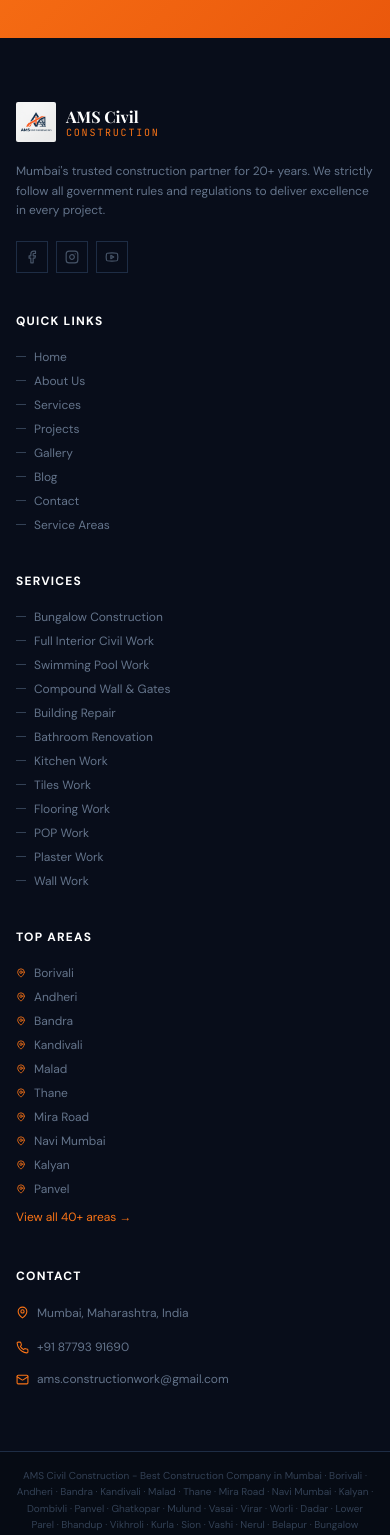
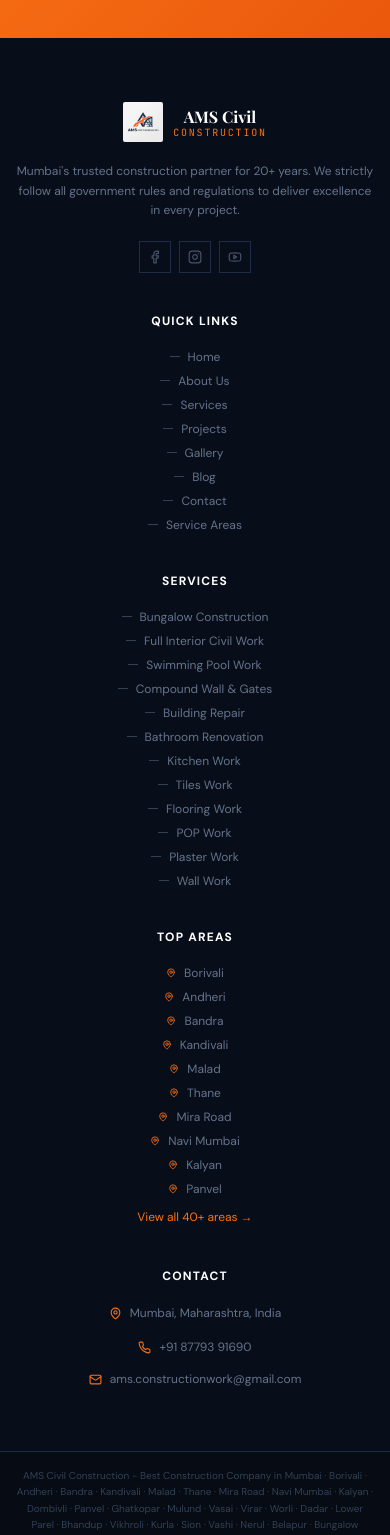
Before and after one commit to nitesh7488/AMS-civil-work, a Next.js app: page / in a window 390 px wide. Shown: the part 7120-8655 px from the top of the page. Built offline with nearby package versions, Linux system fonts and the light colour scheme; no server answers; the database is empty.

Commit message:
style: center footer content and lists on mobile displays

```diff
--- a/src/components/layout/Footer.tsx
+++ b/src/components/layout/Footer.tsx
@@ -57,7 +57,7 @@ export default function Footer() {
       {/* CTA Banner */}
       <div style={{ background: 'linear-gradient(135deg, #F97316 0%, #EA580C 100%)' }} className="py-10">
         <div className="container-custom flex flex-col md:flex-row items-center justify-between gap-6">
-          <div>
+          <div className="text-center md:text-left">
             <h3 className="font-display text-white text-2xl font-bold">Ready to Start Your Project?</h3>
             <p className="text-white/70 text-sm mt-1">Free consultation from our expert team within 24 hours.</p>
           </div>
@@ -80,7 +80,7 @@ export default function Footer() {
         <div className="grid grid-cols-1 md:grid-cols-2 lg:grid-cols-5 gap-10">
 
           {/* Brand — spans 1 col */}
-          <div className="lg:col-span-1">
+          <div className="lg:col-span-1 text-center lg:text-left flex flex-col items-center lg:items-start">
             <Link href="/" className="flex items-center gap-2.5 mb-5">
               <div className="relative w-10 h-10 overflow-hidden rounded-sm">
                 <Image
@@ -110,9 +110,9 @@ export default function Footer() {
           </div>
 
           {/* Quick Links */}
-          <div>
+          <div className="text-center md:text-left">
             <h4 className="text-white font-semibold text-xs tracking-widest uppercase mb-5">Quick Links</h4>
-            <ul className="flex flex-col gap-2">
+            <ul className="flex flex-col gap-2 items-center md:items-start">
               {quickLinks.map(link => (
                 <li key={link.href}>
                   <Link href={link.href}
@@ -126,9 +126,9 @@ export default function Footer() {
           </div>
 
           {/* Services */}
-          <div>
+          <div className="text-center md:text-left">
             <h4 className="text-white font-semibold text-xs tracking-widest uppercase mb-5">Services</h4>
-            <ul className="flex flex-col gap-2">
+            <ul className="flex flex-col gap-2 items-center md:items-start">
               {serviceLinks.map(link => (
                 <li key={link.href}>
                   <Link href={link.href}
@@ -142,9 +142,9 @@ export default function Footer() {
           </div>
 
           {/* Top Areas — SEO backlinks */}
-          <div>
+          <div className="text-center md:text-left">
             <h4 className="text-white font-semibold text-xs tracking-widest uppercase mb-5">Top Areas</h4>
-            <ul className="flex flex-col gap-2">
+            <ul className="flex flex-col gap-2 items-center md:items-start">
               {areaLinks.map(link => (
                 <li key={link.href}>
                   <Link href={link.href}
@@ -161,11 +161,11 @@ export default function Footer() {
           </div>
 
           {/* Contact */}
-          <div>
+          <div className="text-center justify-center md:text-left">
             <h4 className="text-white font-semibold text-xs tracking-widest uppercase mb-5">Contact</h4>
-            <ul className="flex flex-col gap-4">
-              <li className="flex items-start gap-2">
-                <MapPin size={13} className="flex-shrink-0 mt-0.5" style={{ color: '#F97316' }} />
+            <ul className="flex flex-col gap-4 items-center md:items-start">
+              <li className="flex items-center md:items-start gap-2">
+                <MapPin size={13} className="flex-shrink-0 md:mt-0.5" style={{ color: '#F97316' }} />
                 <span className="text-slate-500 text-xs leading-relaxed">Mumbai, Maharashtra, India</span>
               </li>
               <li className="flex items-center gap-2">
@@ -200,7 +200,7 @@ export default function Footer() {
 
       {/* Bottom bar */}
       <div className="py-4" style={{ borderTop: '1px solid #0E1827' }}>
-        <div className="container-custom flex flex-col sm:flex-row items-center justify-between gap-2 text-slate-700 text-xs">
+        <div className="container-custom flex flex-col sm:flex-row items-center justify-between gap-2 text-slate-700 text-xs text-center sm:text-left">
           <p>
             © {new Date().getFullYear()} AMS Civil Construction. All rights reserved. A Mandal Group Venture
             <Link href="/admin" className="ml-1 text-slate-700 hover:text-orange-500 transition-colors cursor-default" title="Admin">.</Link>
```
